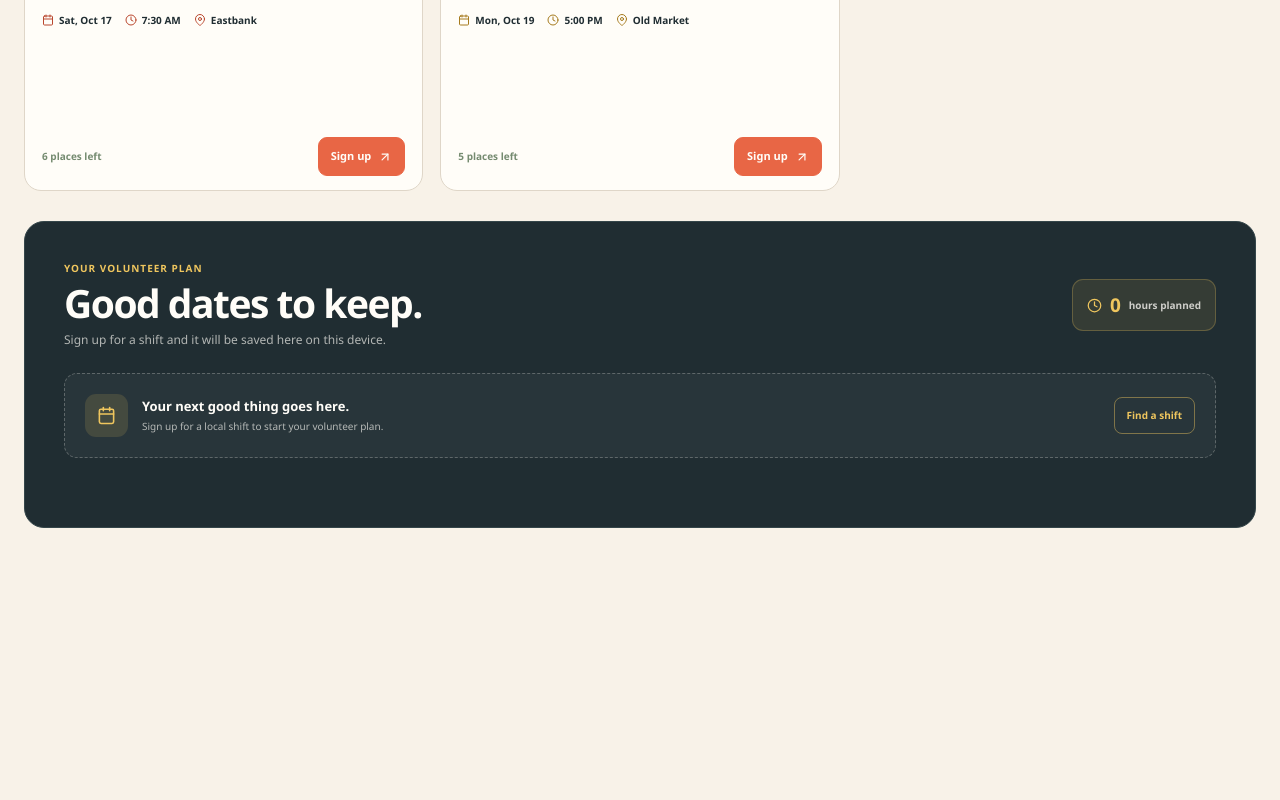
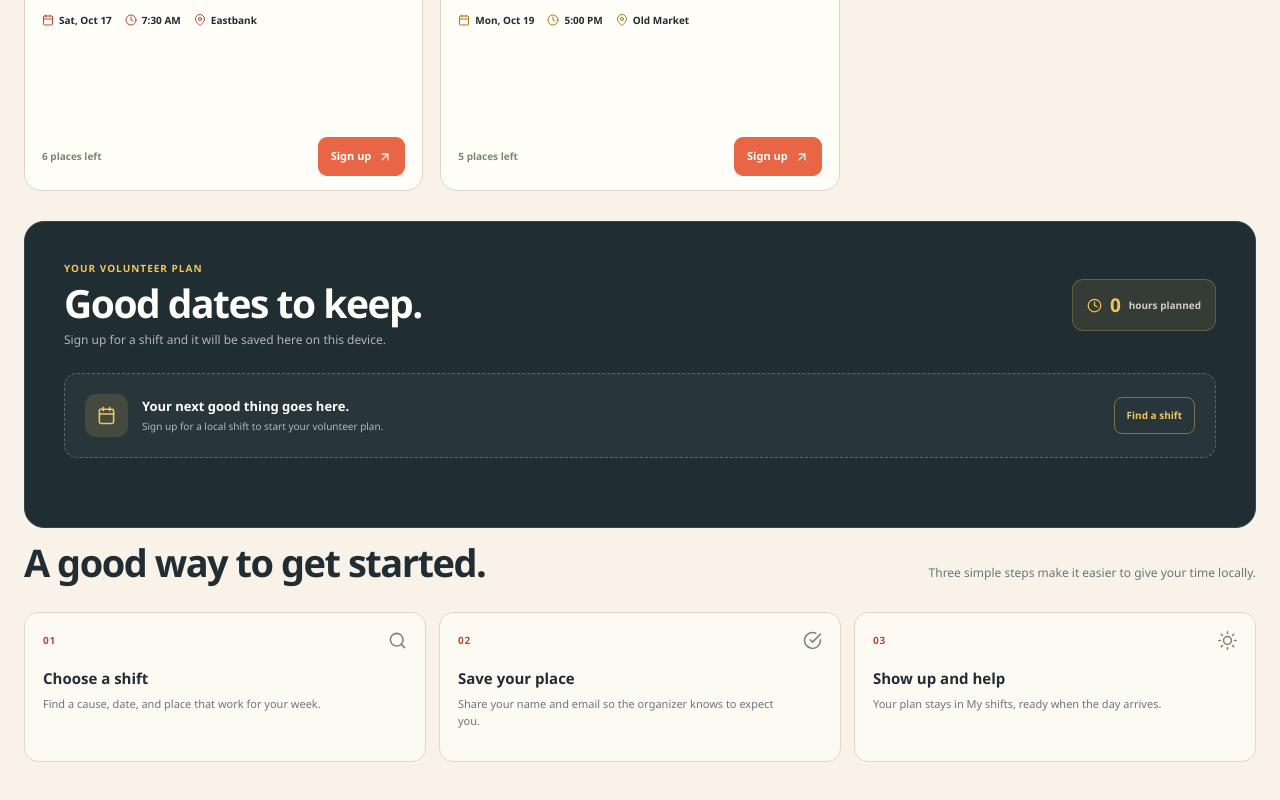
Before and after one commit to a2rp/volunteer-opportunity-board, a React (Vite) app: page / in a window 1280 px wide. Shown: the part 2304-3104 px from the top of the page. Before the commit the page ends 2920 px from the top, so only its background shows below. Built offline with nearby package versions, Linux system fonts and the light colour scheme.

Commit message:
feat: add volunteer sign-up guide

```diff
--- a/src/App.jsx
+++ b/src/App.jsx
@@ -1,5 +1,6 @@
 import { useState } from "react";
 import BoardIntro from "./components/boardIntro/index.jsx";
+import HowItWorks from "./components/howItWorks/index.jsx";
 import MyShifts from "./components/myShifts/index.jsx";
 import OpportunityBoard from "./components/opportunityBoard/index.jsx";
 import SiteHeader from "./components/siteHeader/index.jsx";
@@ -94,6 +95,7 @@ const App = () => {
                     onSignUp={signUpForOpportunity}
                 />
                 <MyShifts signups={signups} onCancelSignup={cancelSignup} />
+                <HowItWorks />
             </main>
         </div>
     );
--- /dev/null
+++ b/src/components/howItWorks/index.jsx
@@ -0,0 +1,50 @@
+import { FiCheckCircle, FiSearch, FiSun } from "react-icons/fi";
+import styles from "./styles.module.css";
+
+const steps = [
+    {
+        number: "01",
+        title: "Choose a shift",
+        description: "Find a cause, date, and place that work for your week.",
+        Icon: FiSearch,
+    },
+    {
+        number: "02",
+        title: "Save your place",
+        description: "Share your name and email so the organizer knows to expect you.",
+        Icon: FiCheckCircle,
+    },
+    {
+        number: "03",
+        title: "Show up and help",
+        description: "Your plan stays in My shifts, ready when the day arrives.",
+        Icon: FiSun,
+    },
+];
+
+const HowItWorks = () => (
+    <section
+        className={styles.howItWorks}
+        id="how-it-works"
+        aria-labelledby="how-it-works-title"
+    >
+        <div className={styles.heading}>
+            <h2 id="how-it-works-title">A good way to get started.</h2>
+            <p>Three simple steps make it easier to give your time locally.</p>
+        </div>
+        <div className={styles.steps}>
+            {steps.map(({ number, title, description, Icon }) => (
+                <article className={styles.step} key={number}>
+                    <div className={styles.stepTop}>
+                        <span>{number}</span>
+                        <Icon aria-hidden="true" />
+                    </div>
+                    <h3>{title}</h3>
+                    <p>{description}</p>
+                </article>
+            ))}
+        </div>
+    </section>
+);
+
+export default HowItWorks;
--- /dev/null
+++ b/src/components/howItWorks/styles.module.css
@@ -0,0 +1,99 @@
+.howItWorks {
+    scroll-margin-top: 96px;
+    padding: 6px 0 4px;
+
+    .heading {
+        display: flex;
+        align-items: baseline;
+        justify-content: space-between;
+        gap: 18px;
+    }
+
+    h2 {
+        color: var(--ink);
+        font-size: clamp(26px, 3.6vw, 38px);
+        font-weight: 900;
+        letter-spacing: -1.5px;
+    }
+
+    .heading p {
+        color: var(--muted);
+        font-size: 12px;
+    }
+
+    .steps {
+        display: grid;
+        grid-template-columns: repeat(3, minmax(0, 1fr));
+        gap: 13px;
+        margin-top: 21px;
+    }
+
+    .step {
+        min-height: 150px;
+        padding: 18px;
+        border: 1px solid var(--line);
+        border-radius: 14px;
+        background: rgba(255, 253, 248, 0.78);
+        transition: border-color 160ms ease, box-shadow 160ms ease;
+
+        &:hover {
+            border-color: #cbb6a1;
+            box-shadow: 0 7px 19px rgba(32, 45, 50, 0.06);
+        }
+    }
+
+    .stepTop {
+        display: flex;
+        align-items: center;
+        justify-content: space-between;
+
+        span {
+            color: var(--coral-dark);
+            font-size: 10px;
+            font-weight: 850;
+            letter-spacing: 0.7px;
+        }
+
+        svg {
+            width: 19px;
+            height: 19px;
+            color: var(--sage);
+        }
+    }
+
+    .step h3 {
+        margin-top: 17px;
+        color: var(--ink);
+        font-size: 15px;
+        font-weight: 850;
+    }
+
+    .step p {
+        max-width: 320px;
+        margin-top: 5px;
+        color: var(--muted);
+        font-size: 11px;
+        line-height: 1.55;
+    }
+
+    @media (max-width: 760px) {
+        scroll-margin-top: 80px;
+
+        .heading {
+            display: grid;
+            gap: 5px;
+        }
+
+        .steps {
+            grid-template-columns: 1fr;
+        }
+
+        .step {
+            min-height: auto;
+        }
+
+        .step h3 {
+            margin-top: 11px;
+        }
+    }
+}
```
